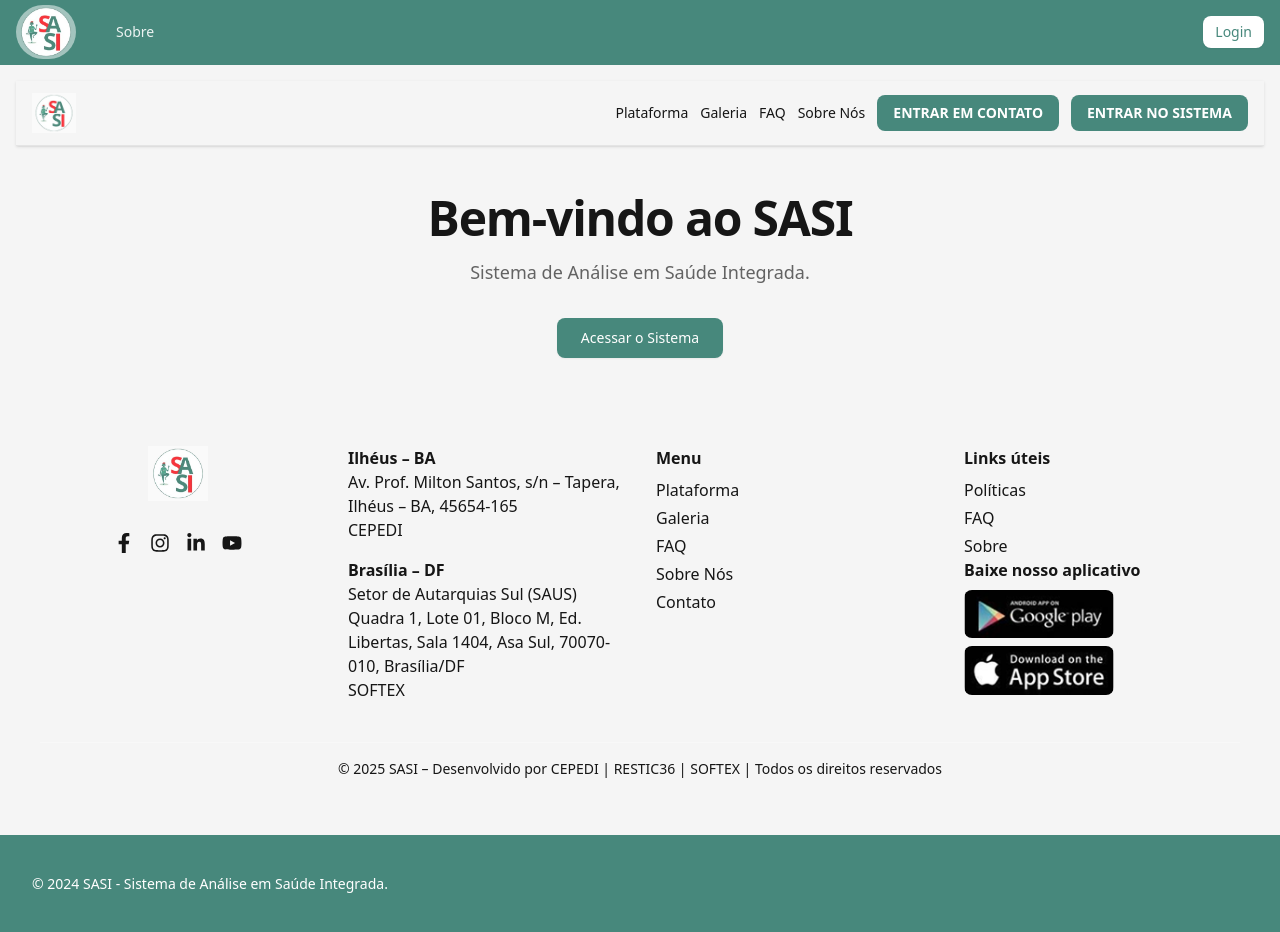
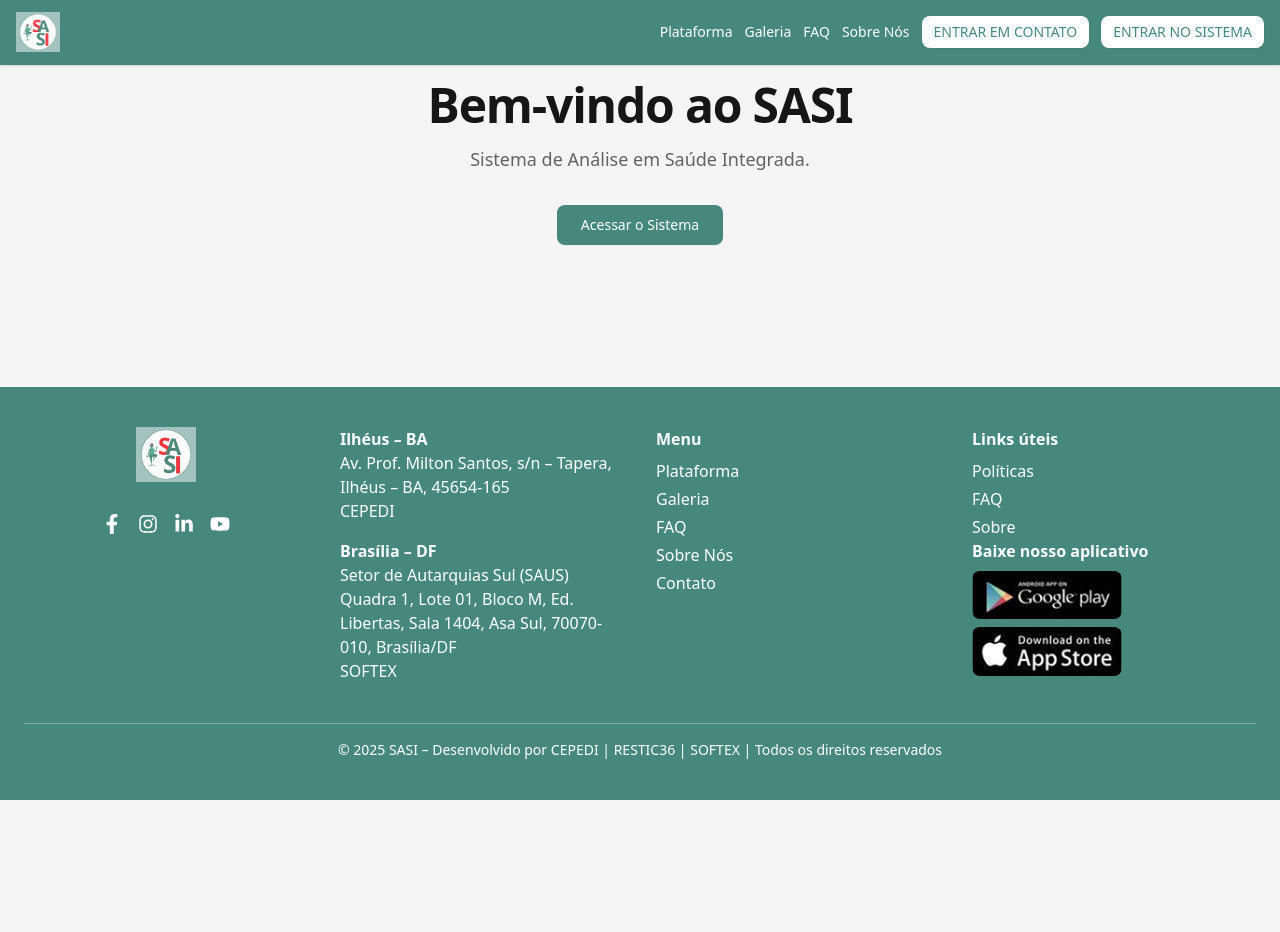
Before and after one commit to sasi-team/sasi-frontend, a Next.js app: page / in a window 1280 px wide. After the commit the page ends 800 px from the top, so only its background shows below. Built offline with nearby package versions, Linux system fonts and the light colour scheme.

Commit message:
refact: Move componetes de Header e Footer para a camada de layout

```diff
--- a/src/app/(public)/page.tsx
+++ b/src/app/(public)/page.tsx
@@ -5,12 +5,8 @@ import Footer from "@/sections/Footer";
 export default function HomePage() {
   return (
     <div className="space-y-12">
-      {/* Seção Header/Login */}
-      <Header />
-      {/* Seção Hero */}
+
       <Hero />
-      {/* Seção "Footer" */}
-      <Footer />
     </div>
   );
 }
--- a/src/components/shared/Footer.tsx
+++ b/src/components/shared/Footer.tsx
@@ -1,11 +1,73 @@
+import Image from "next/image";
+import Link from "next/link";
+import { FaFacebookF, FaInstagram, FaLinkedinIn, FaYoutube } from "react-icons/fa";
+
 export function Footer() {
   return (
-    <footer className="py-6 md:px-8 md:py-0 border-t border-b border-primary/20 bg-primary text-primary-foreground">
-      <div className="container flex flex-col items-center justify-between gap-4 md:h-24 md:flex-row">
-        <p className="text-center text-sm leading-loose md:text-left">
-          © {new Date().getFullYear()} SASI - Sistema de Análise em Saúde Integrada.
-          {/* TODO: Adicionar links úteis e outros conteúdos do figma */}
-        </p>
+    <footer className="py-10 px-6 border-primary/20 bg-primary text-primary-foreground">
+      <div className="max-w-7xl mx-auto grid grid-cols-1 md:grid-cols-4 gap-8">
+        {/* Coluna 1 - Logo/Redes */}
+        <div className="flex flex-col items-center">
+          <Image
+            src="/logo-sasi.png"
+            alt="Logo SASI"
+            width={60}
+            height={60}
+            className="mb-4"
+          />
+          <div className="flex gap-4 mt-4 text-xl">
+            <FaFacebookF />
+            <FaInstagram />
+            <FaLinkedinIn />
+            <FaYoutube />
+          </div>
+        </div>
+
+        {/* Coluna 2 - Endereço */}
+        <div>
+          <div>
+            <strong>Ilhéus – BA</strong>
+            <p>Av. Prof. Milton Santos, s/n – Tapera, Ilhéus – BA, 45654-165</p>
+            <p>CEPEDI</p>
+          </div>
+          <div className="mt-4">
+            <strong>Brasília – DF</strong>
+            <p>Setor de Autarquias Sul (SAUS) Quadra 1, Lote 01, Bloco M, Ed. Libertas, Sala 1404, Asa Sul, 70070-010, Brasília/DF</p>
+            <p>SOFTEX</p>
+          </div>
+        </div>
+
+        {/* Coluna 3 - Menu */}
+        <div>
+          <h3 className="font-semibold mb-2">Menu</h3>
+          <ul className="space-y-1">
+            <li>Plataforma</li>
+            <li>Galeria</li>
+            <li>FAQ</li>
+            <li>Sobre Nós</li>
+            <li>Contato</li>
+          </ul>
+        </div>
+
+        {/* Coluna 4 - Links úteis */}
+        <div>
+          <h3 className="font-semibold mb-2">Links úteis</h3>
+          <ul className="space-y-1">
+            <li>Políticas</li>
+            <li>FAQ</li>
+            <li>Sobre</li>
+          </ul>
+          <h3 className="font-semibold mb-2">Baixe nosso aplicativo</h3>
+          <div className="space-y-2">
+            <Image src="/google-play.png" alt="Google Play" width={150} height={50} className="rounded-md" />
+            <Image src="/app-store.png" alt="App Store" width={150} height={50} className="rounded-md" />
+          </div>
+        </div>
+      </div>
+
+      {/* Footer inferior */}
+      <div className="mt-10 border-t border-white/30 pt-4 text-sm text-center">
+        © 2025 SASI – Desenvolvido por <span className="font-medium"><Link href={"https://cepedi.org.br"} target="_blank">CEPEDI</Link > | <Link href={"https://www.restic36.cepedi.org.br"} target="_blank">RESTIC36</Link> | <Link href={"https://softex.br"} target="_blank"> SOFTEX </Link> </span> | Todos os direitos reservados
       </div>
     </footer>
   );
--- a/src/components/shared/Header.tsx
+++ b/src/components/shared/Header.tsx
@@ -7,43 +7,42 @@ import { Button } from '@/components/ui/button';
 
 export function Header() {
   return (
-    <header className="sticky px-4 top-0 z-50 w-full border-b border-primary/20 bg-primary text-primary-foreground">
-      <div className="container flex h-16 items-center">
-        {/* Logo/Título */}
-        <div className="mr-4 flex">
-          <Link href="/" className="mr-6 flex items-center space-x-2">
-            <Image
-              src="/logo-sasi.png"
-              alt="SASI Logo"
-              width={60}
-              height={60}
-              className="h-auto rounded-full"
-            />
-          </Link>
+    <header className="sticky top-0 z-50 w-full border-b border-primary/20 bg-primary text-primary-foreground shadow-sm ">
+      <div className="container mx-auto flex items-center justify-between px-4 py-3">
+        {/* Logo do Projeto */}
+        <div className="flex items-center">
+          <Image
+            src="/logo-sasi.png"
+            width={200}
+            height={200}
+            alt="Logo do Projeto"
+            className="h-10 w-auto" />
         </div>
 
-        {/* Navegação Principal (Apenas Sobre) - Adicionar navegção entre seções da landing */}
-        <nav className="flex flex-1 items-center space-x-6 text-sm font-medium">
-          <Link
-            href="/sobre"
-            // Ajustar cores para contraste
-            className="transition-colors hover:text-primary-foreground/80 text-primary-foreground/90"
-          >
-            Sobre
+        {/* Navegação */}
+        <div className="flex items-center space-x-3 text-sm font-medium">
+          <Link href="#plataforma" className="hover:text-background">
+            Plataforma
           </Link>
-          {/* Adicionar outros links do Figma aqui (Plataforma, Galeria) se necessário */}
-          {/* Implementar links de rolagem com "#" */}
-        </nav>
-
-        {/* Botão de Login/Contato */}
-        <div className="flex items-center justify-end space-x-4">
-          <nav>
-            <Link href="/login">
-              <Button variant="secondary" size="sm" className="bg-white text-primary hover:bg-white/90">
-                Login
-              </Button>
-            </Link>
-          </nav>
+          <Link href="#galeria" className="hover:text-background">
+            Galeria
+          </Link>
+          <Link href="#faq" className="hover:text-background">
+            FAQ
+          </Link>
+          <Link href="#sobre-nos" className="hover:text-background">
+            Sobre Nós
+          </Link>
+          <Link href="#contato">
+            <Button size={"sm"} className="bg-white text-primary hover:bg-white/90">
+              ENTRAR EM CONTATO
+            </Button>
+          </Link>
+          <Link href="/login">
+            <Button size={"sm"} className="bg-white text-primary hover:bg-white/90">
+              ENTRAR NO SISTEMA
+            </Button>
+          </Link>
         </div>
       </div>
     </header>
--- a/src/sections/Footer.tsx
+++ /dev/null
@@ -1,74 +0,0 @@
-import Image from "next/image";
-import Link from "next/link";
-import { FaFacebookF, FaInstagram, FaLinkedinIn, FaYoutube } from "react-icons/fa";
-
-export default function Footer() {
-  return (
-    <footer className="bg-background py-10 px-6">
-      <div className="max-w-7xl mx-auto grid grid-cols-1 md:grid-cols-4 gap-8">
-        {/* Coluna 1 - Logo/Redes */}
-        <div className="flex flex-col items-center">
-          <Image
-            src="/logo-sasi.png"
-            alt="Logo SASI"
-            width={60}
-            height={60}
-            className="mb-4"
-          />
-          <div className="flex gap-4 mt-4 text-xl">
-            <FaFacebookF />
-            <FaInstagram />
-            <FaLinkedinIn />
-            <FaYoutube />
-          </div>
-        </div>
-
-        {/* Coluna 2 - Endereço */}
-        <div>
-          <div>
-            <strong>Ilhéus – BA</strong>
-            <p>Av. Prof. Milton Santos, s/n – Tapera, Ilhéus – BA, 45654-165</p>
-            <p>CEPEDI</p>
-          </div>
-          <div className="mt-4">
-            <strong>Brasília – DF</strong>
-            <p>Setor de Autarquias Sul (SAUS) Quadra 1, Lote 01, Bloco M, Ed. Libertas, Sala 1404, Asa Sul, 70070-010, Brasília/DF</p>
-            <p>SOFTEX</p>
-          </div>
-        </div>
-
-        {/* Coluna 3 - Menu */}
-        <div>
-          <h3 className="font-semibold mb-2">Menu</h3>
-          <ul className="space-y-1">
-            <li>Plataforma</li>
-            <li>Galeria</li>
-            <li>FAQ</li>
-            <li>Sobre Nós</li>
-            <li>Contato</li>
-          </ul>
-        </div>
-
-        {/* Coluna 4 - Links úteis */}
-        <div>
-          <h3 className="font-semibold mb-2">Links úteis</h3>
-          <ul className="space-y-1">
-            <li>Políticas</li>
-            <li>FAQ</li>
-            <li>Sobre</li>
-          </ul>
-          <h3 className="font-semibold mb-2">Baixe nosso aplicativo</h3>
-          <div className="space-y-2">
-            <Image src="/google-play.png" alt="Google Play" width={150} height={50} className="rounded-md" />
-            <Image src="/app-store.png" alt="App Store" width={150} height={50} className="rounded-md" />
-          </div>
-        </div>
-      </div>
-
-      {/* Footer inferior */}
-      <div className="mt-10 border-t border-white/30 pt-4 text-sm text-center">
-        © 2025 SASI – Desenvolvido por <span className="font-medium"><Link href={"https://cepedi.org.br"} target="_blank">CEPEDI</Link > | <Link href={"https://www.restic36.cepedi.org.br"} target="_blank">RESTIC36</Link> | <Link href={"https://softex.br"} target="_blank"> SOFTEX </Link> </span> | Todos os direitos reservados
-      </div>
-    </footer>
-  );
-}
--- a/src/sections/Header.tsx
+++ /dev/null
@@ -1,46 +0,0 @@
-import Image from "next/image";
-import Link from "next/link";
-
-export default function Header() {
-  return (
-    <header className="sticky top-0 z-50 w-full bg-background border-b shadow-sm">
-      <div className="container mx-auto flex items-center justify-between px-4 py-3">
-        {/* Logo do Projeto */}
-        <div className="flex items-center">
-          <Image
-            src="/logo-sasi.png"
-            width={200}
-            height={200}
-            alt="Logo do Projeto"
-            className="h-10 w-auto" />
-        </div>
-
-        {/* Navegação */}
-        <div className="flex items-center space-x-3 text-sm font-medium">
-          <Link href="#plataforma" className="hover:text-primary">
-            Plataforma
-          </Link>
-          <Link href="#galeria" className="hover:text-primary">
-            Galeria
-          </Link>
-          <Link href="#faq" className="hover:text-primary">
-            FAQ
-          </Link>
-          <Link href="#sobre-nos" className="hover:text-primary">
-            Sobre Nós
-          </Link>
-          <Link href="#contato">
-            <button className="px-4 py-2 text-sm font-semibold text-white bg-primary rounded-md hover:bg-primary/90">
-              ENTRAR EM CONTATO
-            </button>
-          </Link>
-          <Link href="/login">
-            <button className="px-4 py-2 text-sm font-semibold text-white bg-primary rounded-md hover:bg-primary/90">
-              ENTRAR NO SISTEMA
-            </button>
-          </Link>
-        </div>
-      </div>
-    </header>
-  );
-}
```
